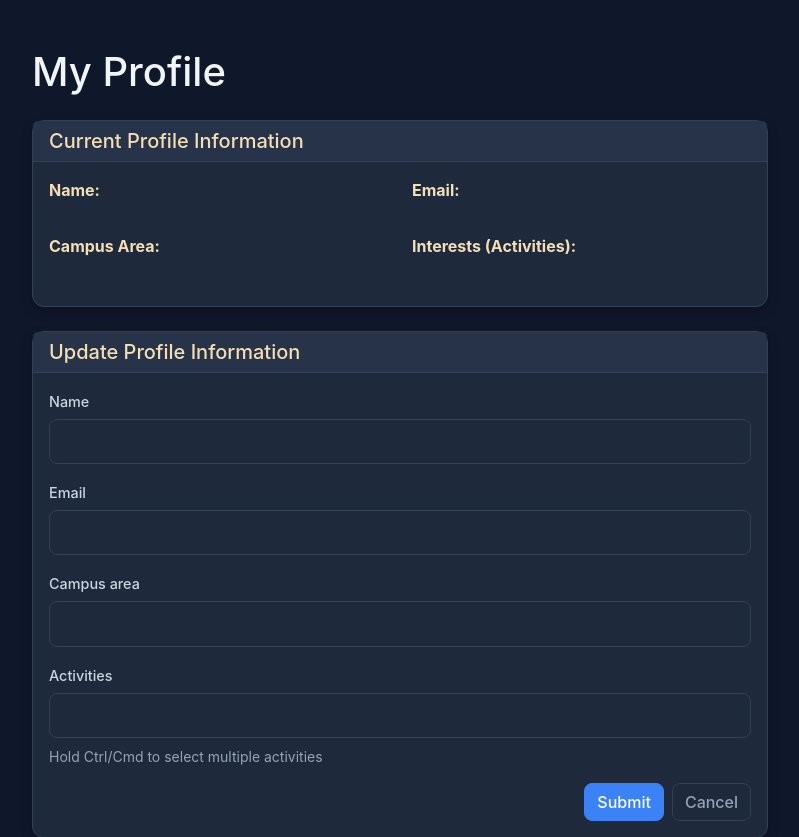
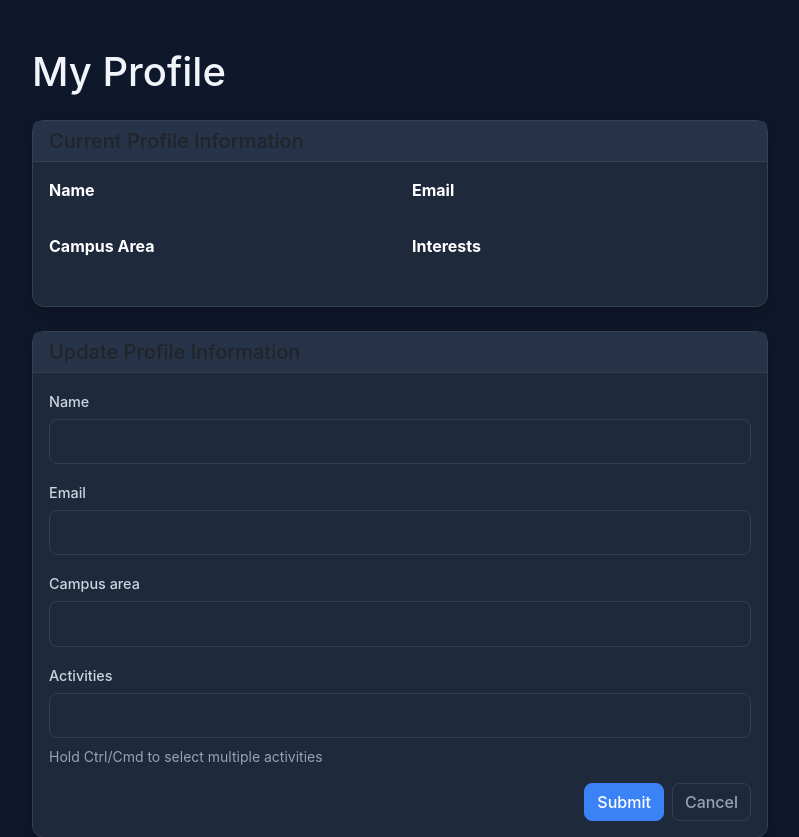
Before and after one commit to fadhili2430/TUKUTANE-PROJECT-2026, a Python web app: template templates/profile.html in a window 1280 px wide. Shown: the part 57-894 px from the top of the page, without its empty margins (240-1039 px from the left). Run offline with Jinja, Linux system fonts and the light colour scheme; the template is opened without the code that fills it, so the values that code supplies are empty, except form fields; form fields are guessed from the names that the template uses.

Commit message:
Fix dark theme for templates/profile.html

```diff
--- a/templates/profile.html
+++ b/templates/profile.html
@@ -37,33 +37,33 @@
 
 <h1 class="mb-4">My Profile</h1>
 
-<div class="card mb-4" style="color: wheat;">
+<div class="card mb-4">
 <div class="card-header">
 <h5 class="mb-0">Current Profile Information</h5>
 </div>
 <div class="card-body">
 <div class="row">
 <div class="col-md-6 mb-3">
-<p><strong>Name:</strong></p>
+<p class="text-muted mb-1"><strong class="text-white">Name</strong></p>
 <p class="text-muted">{{ current_user.name }}</p>
 </div>
 <div class="col-md-6 mb-3">
-<p><strong>Email:</strong></p>
+<p class="text-muted mb-1"><strong class="text-white">Email</strong></p>
 <p class="text-muted">{{ current_user.email }}</p>
 </div>
 <div class="col-md-6 mb-3">
-<p><strong>Campus Area:</strong></p>
+<p class="text-muted mb-1"><strong class="text-white">Campus Area</strong></p>
 <p class="text-muted">{{ current_user.campus_area.name }}</p>
 </div>
 <div class="col-md-6 mb-3">
-<p><strong>Interests (Activities):</strong></p>
+<p class="text-muted mb-1"><strong class="text-white">Interests</strong></p>
 <p class="text-muted">{{ current_user.activities | join(', ', attribute='name') }}</p>
 </div>
 </div>
 </div>
 </div>
 
-<div class="card" style="color: wheat;">
+<div class="card">
 <div class="card-header">
 <h5 class="mb-0">Update Profile Information</h5>
 </div>
```
